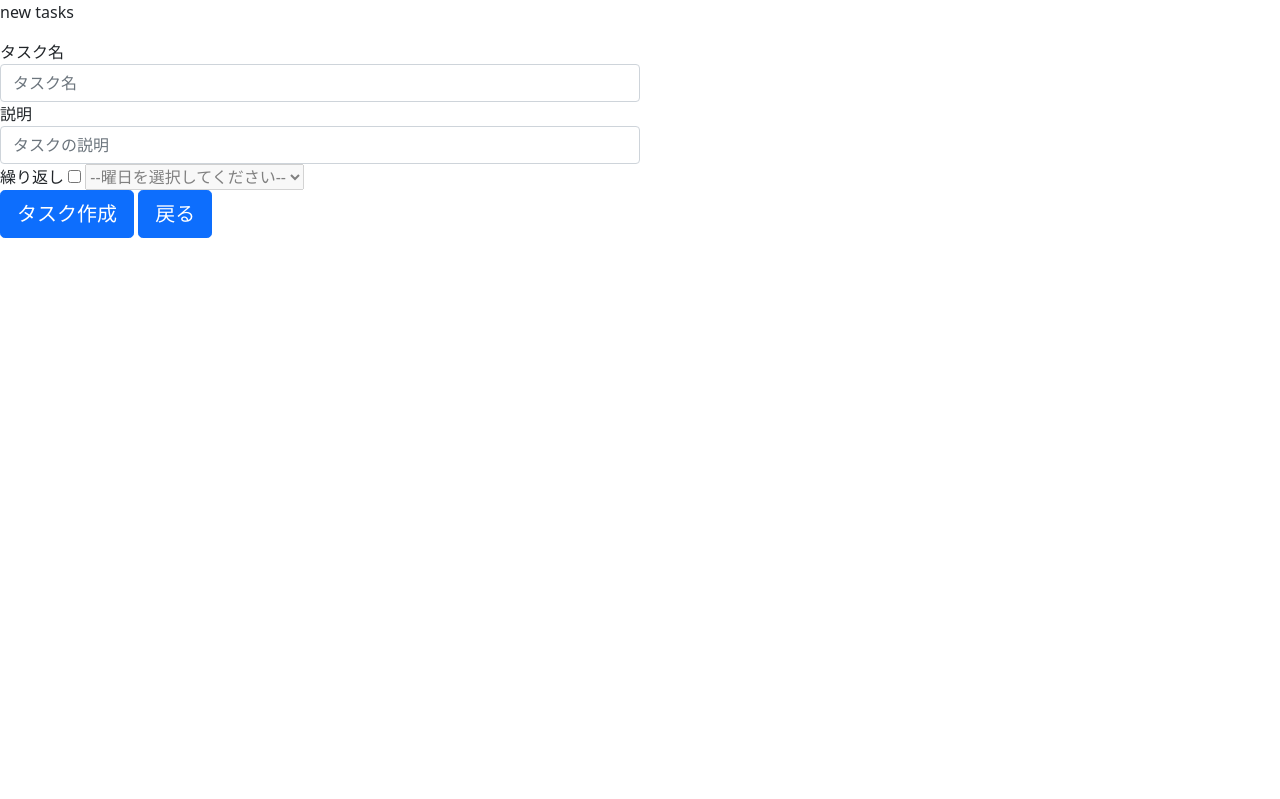
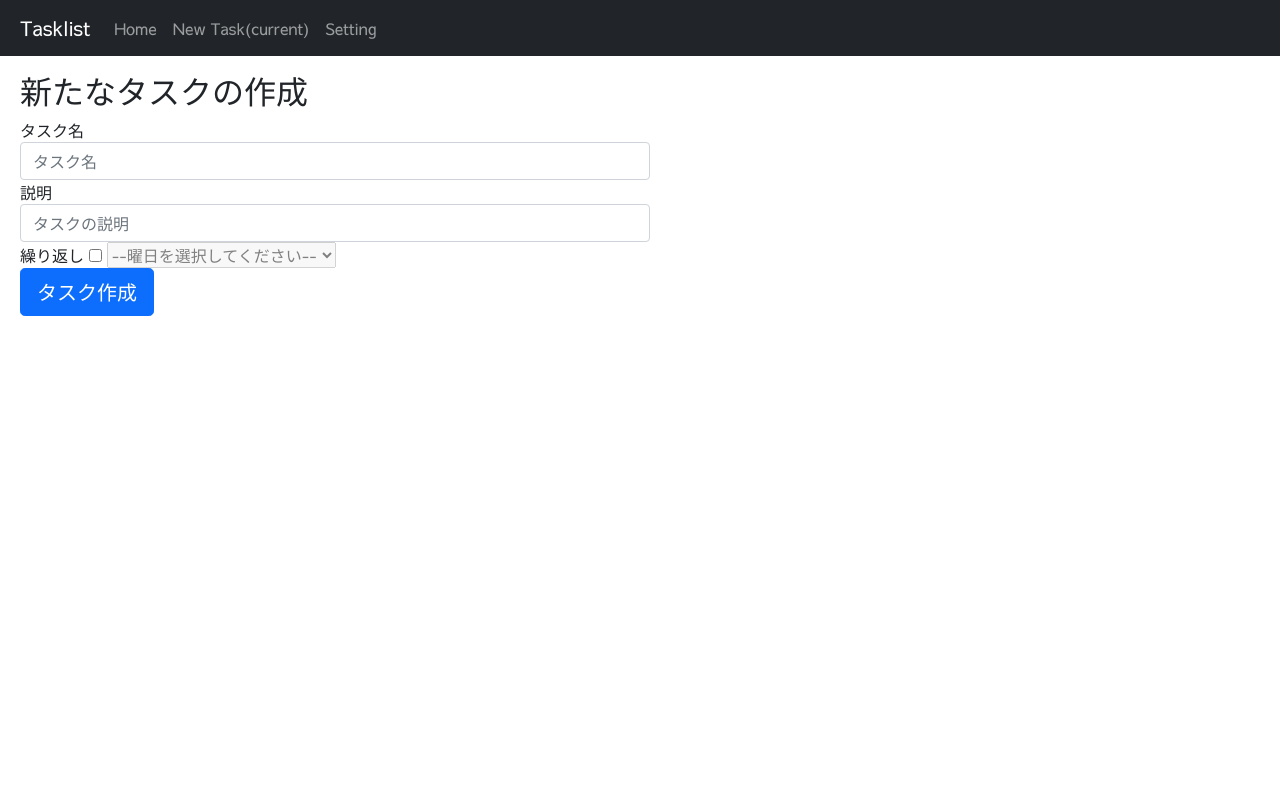
Before and after one commit to tennnpoints/portfolio, a Django app: page /tasks/newtask in a window 1280 px wide. Shown: the top 799 px of the page. Before the commit the page ends 238 px from the top, so only its background shows below. Run offline with Django 4.2, Linux system fonts and the light colour scheme; some web fonts are replaced.

Commit message:
css update

```diff
--- /dev/null
+++ b/tasklist/static/css/main.css
@@ -0,0 +1,11 @@
+/* Show it is fixed to the top */
+body {
+    min-height: 75rem;
+    padding-top: 4.5rem;
+    padding-left : 20px;
+    font-family: "Sawarabi Gothic";
+}
+.wf-sawarabigothic { font-family: "Sawarabi Gothic"; }
+.navbar {
+    padding-left: 20px;
+}
--- a/tasklist/templates/tasks/base.html
+++ b/tasklist/templates/tasks/base.html
@@ -4,6 +4,7 @@
         <!-- CSS only -->
         <link href="https://cdn.jsdelivr.net/npm/bootstrap@5.0.2/dist/css/bootstrap.min.css" rel="stylesheet" integrity="sha384-EVSTQN3/azprG1Anm3QDgpJLIm9Nao0Yz1ztcQTwFspd3yD65VohhpuuCOmLASjC" crossorigin="anonymous">
         <link href="https://fonts.googleapis.com/css?family=Sawarabi+Mincho" rel="stylesheet">
+        <link href="https://fonts.googleapis.com/css?family=Sawarabi+Gothic" rel="stylesheet">
         {% block css %}
         {% endblock %}
     </head>
--- a/tasklist/templates/tasks/login.html
+++ b/tasklist/templates/tasks/login.html
@@ -19,5 +19,6 @@
     <button class="btn btn-lg btn-primary btn-block" type="submit">Sign in</button>
     <a class="btn btn-lg btn-primary btn-block" type="button" href="{% url 'tasks:register' %}">Register</a><br>
     <a href="{% url 'tasks:pwd_reset' %}">パスワードがわからない場合</a>
+
 </form>
 {% endblock %}
--- a/tasklist/templates/tasks/newtask.html
+++ b/tasklist/templates/tasks/newtask.html
@@ -2,11 +2,28 @@
 
 {% load static %}
 {% block css %}
+<link rel="stylesheet" href="{% static 'css/main.css' %}" ></link>
 {% endblock %}
 
 {% block content %}
+<nav class="navbar navbar-expand-md navbar-dark fixed-top bg-dark">
+    <a class="navbar-brand" href="#">Tasklist</a>
+    <div class="collapse navbar-collapse" id="navbarCollapse">
+      <ul class="navbar-nav mr-auto">
+        <li class="nav-item">
+          <a class="nav-link" href="{% url 'tasks:mypage' %}">Home</a>
+        </li>
+        <li class="nav-item active">
+          <a class="nav-link" href="{% url 'tasks:newtask' %}">New Task<span class="sr-only">(current)</span></a>
+        </li>
+        <li class="nav-item">
+          <a class="nav-link" href="{% url 'tasks:setting' %}">Setting</a>
+        </li>
+      </ul>
+    </div>
+</nav>
 
-<p>new tasks</p>
+<h2>新たなタスクの作成</h2>
     <label for="inputTaskname" class="sr-only">タスク名</label>
     <input type="text" id="task_name" class="form-control w-50" placeholder="タスク名" required>
     <div style="display:none" id="nameerror" class="alert alert-danger w-50" role="alert">タスク名が不正です</div>
@@ -31,7 +48,6 @@
     <div style="display:none" id="repeaterror" class="alert alert-danger w-50" role="alert">曜日選択が不正です。(繰り返しの場合は曜日を指定してください。</div>
     <br>
 <button id="submit" class="btn btn-lg btn-primary btn-block">タスク作成</button>
-<a class="btn btn-lg btn-primary btn-block" type="button" href="{% url 'tasks:mypage' %}">戻る</a>
 {% endblock %}
 
 {% block js %}
```
Also changed, not shown: tasklist/templates/tasks/mypage.html (+53 -19 lines), tasklist/templates/tasks/setting.html (+19 -2 lines).
